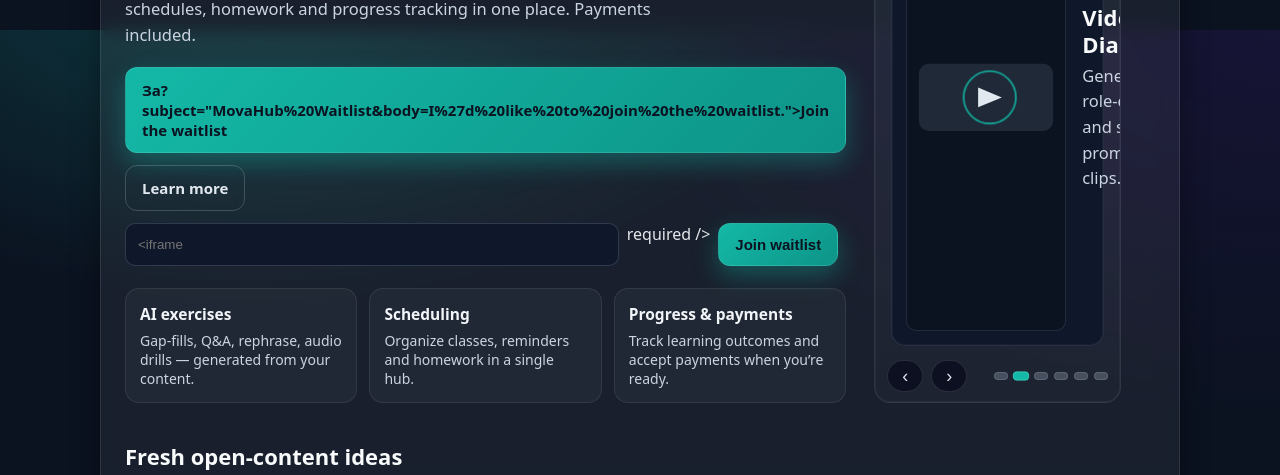
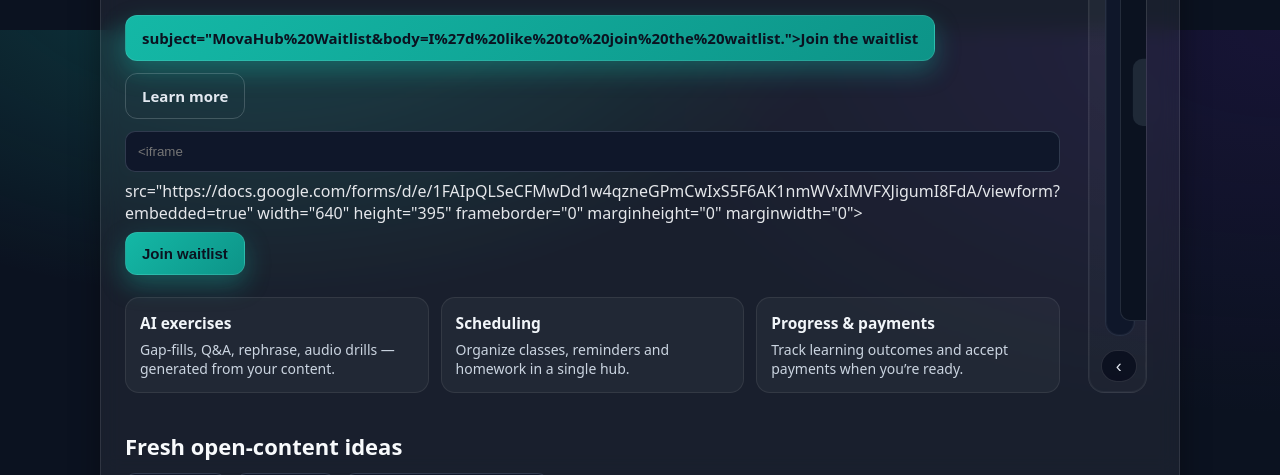
Before and after one commit to mykhailozborovsky-pixel/movahub-landing, a plain HTML site: page index.html in a window 1280 px wide. Shown: the part 770-1245 px from the top of the page. Drawn offline with Linux system fonts and the light colour scheme; no server answers.

Commit message:
index.html

```diff
--- a/index.html
+++ b/index.html
@@ -519,12 +519,12 @@
             homework and progress tracking in one place. Payments included.
           </p>
           <div class="cta">
-            <a class="btn" href= <iframe src="https://docs.google.com/forms/d/e/1FAIpQLSeCFMwDd1w4qzneGPmCwIxS5F6AK1nmWVxIMVFXJigumI8FdA/viewform?embedded=true" width="640" height="395" frameborder="0" marginheight="0" marginwidth="0">За</iframe>? subject="MovaHub%20Waitlist&body=I%27d%20like%20to%20join%20the%20waitlist.">Join the waitlist</a>
+            <a class="btn" href= <iframe src="https://docs.google.com/forms/d/e/1FAIpQLSeCFMwDd1w4qzneGPmCwIxS5F6AK1nmWVxIMVFXJigumI8FdA/viewform?embedded=true" width="640" height="395" frameborder="0" marginheight="0" marginwidth="0"> </iframe> subject="MovaHub%20Waitlist&body=I%27d%20like%20to%20join%20the%20waitlist.">Join the waitlist</a>
             <a class="btn subtle" href="#updates">Learn more</a>
           </div>
           <!-- Waitlist -->
           <form class="waitlist" id="waitlist-form">
-            <input type="email" name="email" placeholder= <iframe src="https://docs.google.com/forms/d/e/1FAIpQLSeCFMwDd1w4qzneGPmCwIxS5F6AK1nmWVxIMVFXJigumI8FdA/viewform?embedded=true" width="640" height="395" frameborder="0" marginheight="0" marginwidth="0"> </iframe> required />
+            <input type="email" name="email" placeholder = <iframe> src="https://docs.google.com/forms/d/e/1FAIpQLSeCFMwDd1w4qzneGPmCwIxS5F6AK1nmWVxIMVFXJigumI8FdA/viewform?embedded=true" width="640" height="395" frameborder="0" marginheight="0" marginwidth="0"> </iframe>
             <button class="btn" type="submit">Join waitlist</button>
             <p class="msg" id="waitlist-msg" aria-live="polite"></p>
           </form>
```
